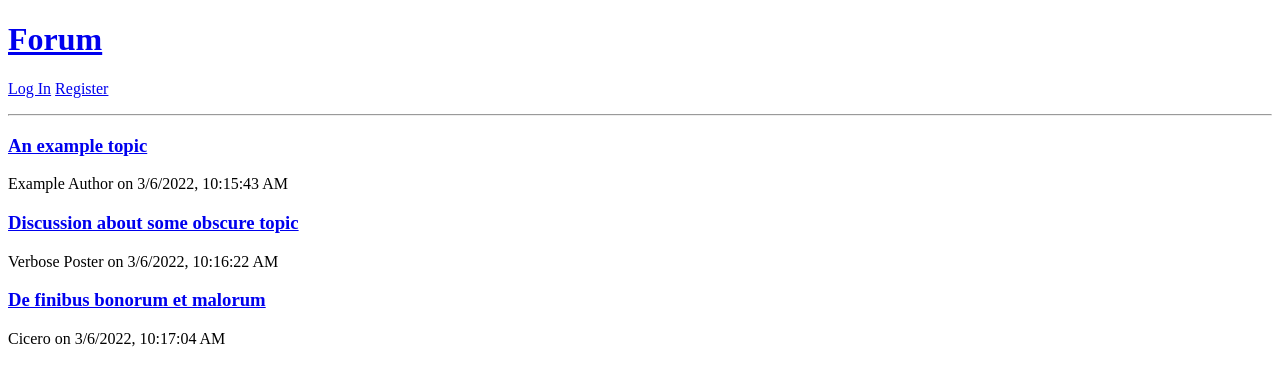
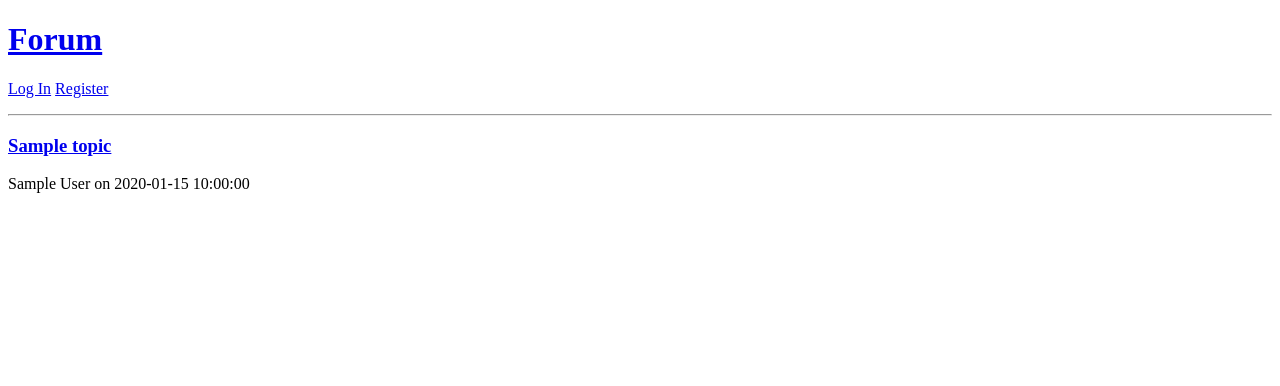
Before and after one commit to friedev/forum, a PHP site: page / in a window 1280 px wide. Shown: the top 386 px of the page. Run offline with PHP 8.4, Linux system fonts and the light colour scheme; tables that the repository leaves empty or names only in its code hold one stand-in row (values such as "Sample post").

Commit message:
index: load posts from DB

```diff
--- a/index.php
+++ b/index.php
@@ -8,18 +8,55 @@
 	<body>
 		<?php include $_SERVER['DOCUMENT_ROOT'] . '/include/header.php' ?>
 		<main>
-			<div id="topic1" class="topic">
-				<a href="topic/1"><h3 class="topic">An example topic</h3></a>
-				<p class="detail"><span class="author">Example Author</span> on <span class="date">3/6/2022, 10:15:43 AM</span></p>
-			</div>
-			<div id="topic2" class="topic">
-				<a href="topic/2"><h3 class="topic">Discussion about some obscure topic</h3></a>
-				<p class="detail"><span class="author">Verbose Poster</span> on <span class="date">3/6/2022, 10:16:22 AM</span></p>
-			</div>
-			<div id="topic3" class="topic">
-				<a href="topic/3"><h3 class="topic">De finibus bonorum et malorum</h3></a>
-				<p class="detail"><span class="author">Cicero</span> on <span class="date">3/6/2022, 10:17:04 AM</span></p>
-			</div>
+			<?php
+				$mysqli = new mysqli('localhost', 'forum', 'ah2BSrY3P3pprRrm', 'forum');
+				if ($mysqli->connect_errno) {
+					return
+						'Could not connect to database:'
+						. '<br />'
+						. '<pre>'
+						. $mysqli->connect_error
+						. '</pre>'
+						. '<br />'
+						. '<a href="/login">Try again.</a>'
+						. '<br />'
+						. '<a href="/">Return to the main page.</a>';
+				}
+
+				$stmt = $mysqli->prepare(
+					'SELECT `topics`.`id`, '
+					. '`topics`.`title`, '
+					. '`topics`.`date`, '
+					. '`users`.`displayname` '
+					. 'FROM `topics` '
+					. 'JOIN `users` ON `topics`.`user_id`=`users`.`id`'
+				);
+				$stmt->bind_result($id, $title, $date, $displayname);
+				$stmt->execute();
+
+				while ($stmt->fetch()) {
+					echo
+						'<div class="topic">'
+						. "<a href=\"topic.php?id=$id\">"
+						. '<h3 class="topic">'
+						. $title
+						. '</h3>'
+						. '</a>'
+						. '<p class="detail">'
+						. '<span class="author">'
+						. $displayname
+						. '</span>'
+						. ' on '
+						. '<span class="date">'
+						. $date
+						. '</span>'
+						. '</p>'
+						. '</div>';
+				}
+
+				$stmt->close();
+				$mysqli->close();
+			?>
 		</main>
 <!--#include virtual="/include/footer.html"-->
 	</body>
--- a/login/submit.php
+++ b/login/submit.php
@@ -28,8 +28,10 @@
 		$username = $_POST['username'];
 		$password = $_POST['password'];
 		$stmt = $mysqli->prepare(
-			'SELECT `displayname` FROM `users` '
-			. 'WHERE `username` = ? AND `password` = ?'
+			'SELECT `displayname` '
+			. 'FROM `users` '
+			. 'WHERE `username` = ? '
+			. 'AND `password` = ?'
 		);
 		$stmt->bind_param('ss', $username, $password);
 		$stmt->bind_result($displayname);
```
